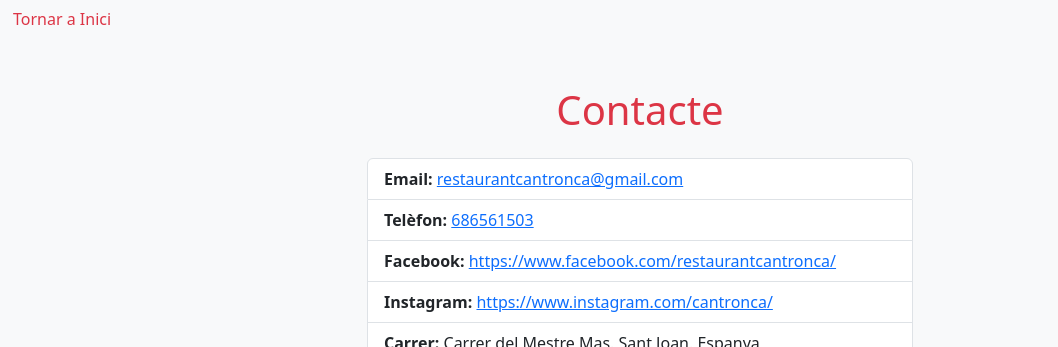
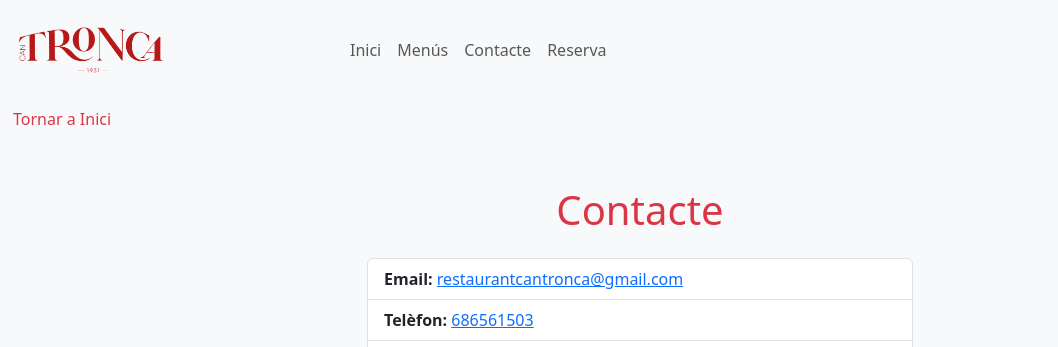
Before and after one commit to JeroniJuan/restaurantDIW, a website: page contact.html in a window 1280 px wide. Shown: the top 347 px of the page, without its empty margins (0-1058 px from the left). Drawn offline with nearby package versions, Linux system fonts and the light colour scheme.

Commit message:
Agregar navbar a tot

```diff
--- a/contact.html
+++ b/contact.html
@@ -9,6 +9,24 @@
     <link rel="icon" href="/img/CanTronca.png" type="image/png">
 </head>
 <body class="bg-light">
+    <nav class="navbar navbar-expand-lg navbar-light bg-light">
+        <div class="container-fluid">
+            <a class="navbar-brand w-25" href="#">
+                <img src="img/CanTronca.png" class="w-50">
+            </a>
+            <button class="navbar-toggler" type="button" data-bs-toggle="collapse" data-bs-target="#navbarNav">
+                <span class="navbar-toggler-icon"></span>
+            </button>
+            <div class="collapse navbar-collapse" id="navbarNav">
+                <ul class="navbar-nav">
+                    <li class="nav-item"><a class="nav-link" href="index.html">Inici</a></li>
+                    <li class="nav-item"><a class="nav-link" href="menus.html">Menús</a></li>
+                    <li class="nav-item"><a class="nav-link" href="contact.html">Contacte</a></li>
+                    <li class="nav-item"><a class="nav-link" href="reservation.html">Reserva</a></li>
+                </ul>
+            </div>
+        </div>
+    </nav>
     <a href="index.html" class="btn text-danger">Tornar a Inici</a>
     <div class="container py-5">
         <h1 class="text-center text-danger mb-4">Contacte</h1>
```
Also changed, not shown: menus.html (+18 -0 lines), reservation.html (+18 -0 lines).
